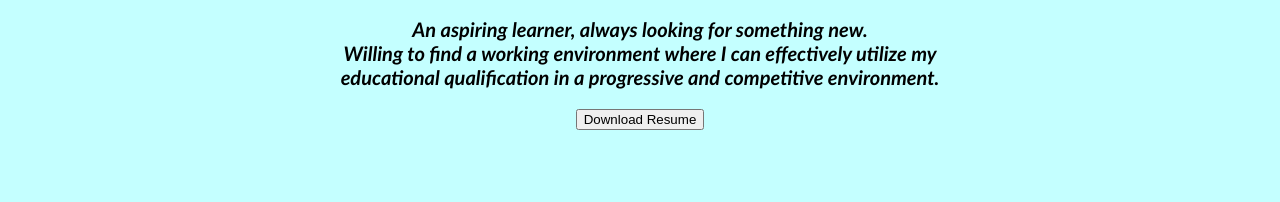
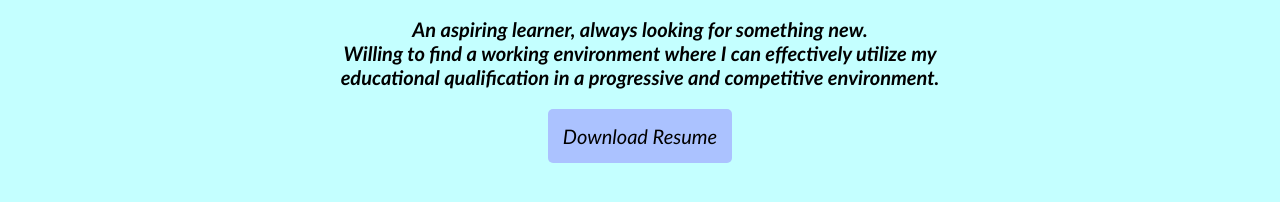
Before and after one commit to Amittras/amittras.github.io, a plain HTML site: page index.html in a window 1280 px wide. Shown: the part 480-682 px from the top of the page. Drawn offline with Linux system fonts and the light colour scheme.

Commit message:
Update style1.css

```diff
--- a/css/style1.css
+++ b/css/style1.css
@@ -67,3 +67,14 @@ nav:hover
     background-color: rgb(167, 157, 255);
     transition: 1s;
 }
+input[type=submit] {
+    font-size: 20px;
+    font-family: 'Calibri';
+    font-style: oblique;
+    padding:15px 15px;
+    background:rgb(171, 194, 255);
+    border:0 none;
+    cursor:pointer;
+    -webkit-border-radius: 5px;
+    border-radius: 5px;
+}
```
